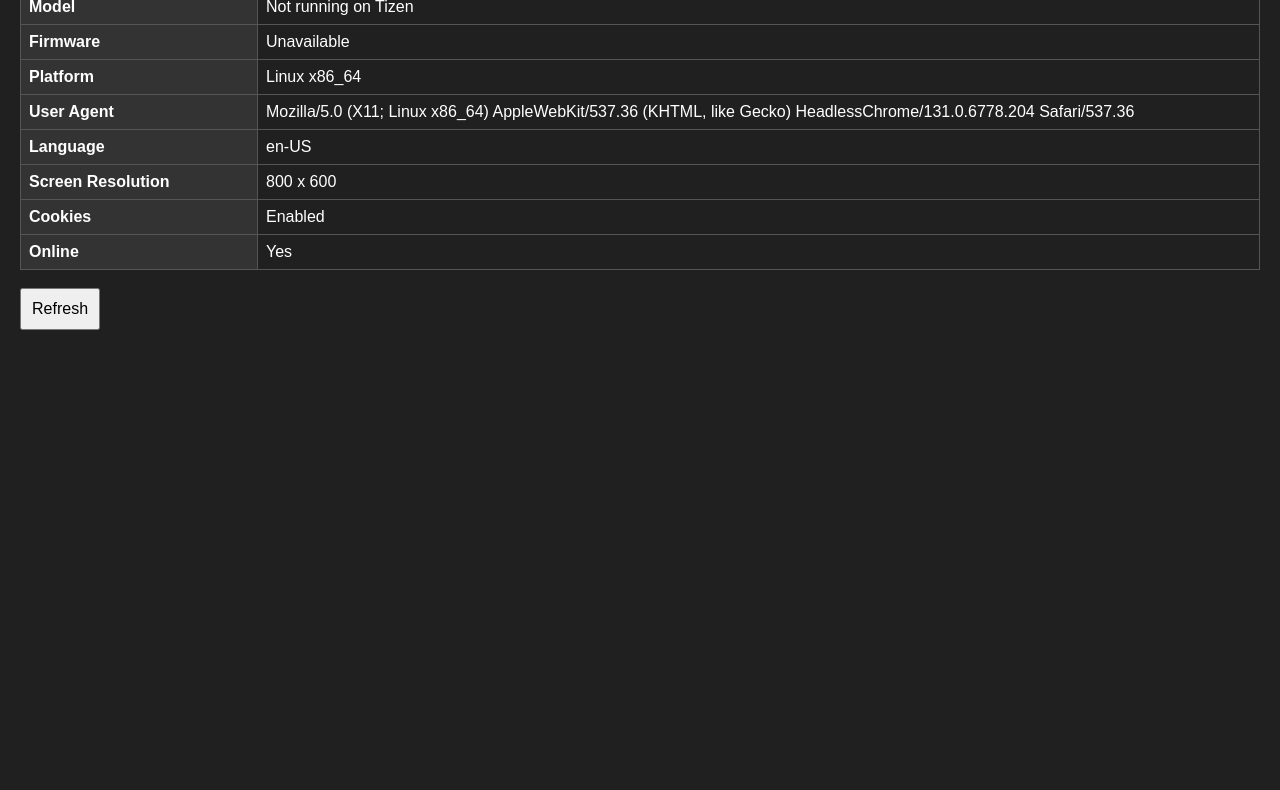
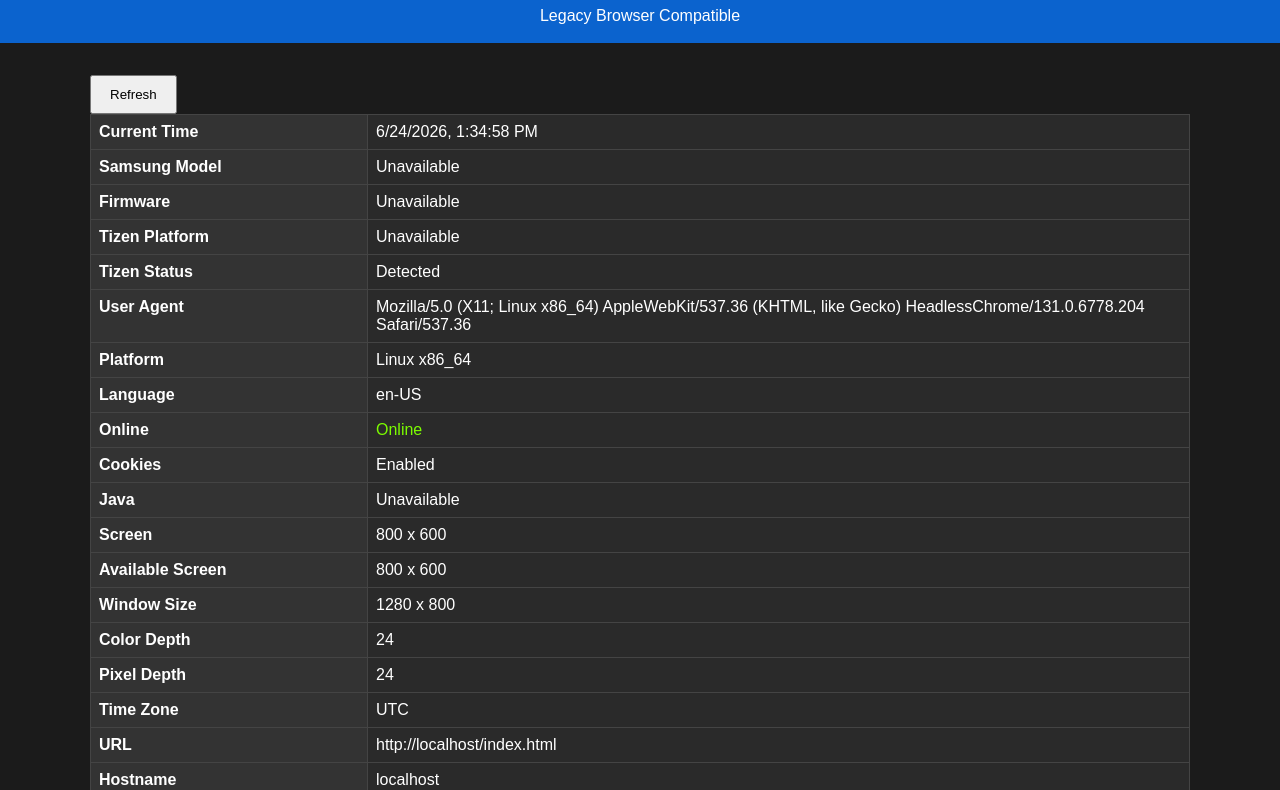
Before and after one commit to NextGenSandbox/NextGenSandbox.github.io, a plain HTML site: page index.html in a window 1280 px wide. Shown: the part 91-881 px from the top of the page. Before the commit the page ends 800 px from the top, so only its background shows below. Drawn offline with Linux system fonts and the light colour scheme.

Commit message:
Update index.html

```diff
--- a/index.html
+++ b/index.html
@@ -1,155 +1,97 @@
-<!DOCTYPE HTML>
+<!DOCTYPE html>
 <html>
 <head>
-<meta http-equiv="Content-Type" content="text/html; charset=UTF-8">
-<title>Samsung TV Information</title>
-
-<style type="text/css">
-body{
-    font-family:Arial,Helvetica,sans-serif;
-    background:#202020;
-    color:#FFFFFF;
-    margin:20px;
+<meta charset="UTF-8">
+<meta http-equiv="X-UA-Compatible" content="IE=edge">
+<title>Samsung TV Information Dashboard</title>
+<style>
+body{margin:0;font-family:Arial,Helvetica,sans-serif;background:#1b1b1b;color:#fff}
+header{background:#0b63ce;padding:18px;text-align:center}
+#wrap{width:90%;max-width:1100px;margin:20px auto}
+table{width:100%;border-collapse:collapse;background:#2a2a2a}
+td{border:1px solid #444;padding:8px;vertical-align:top}
+td:first-child{width:260px;font-weight:bold;background:#333}
+.ok{color:#7CFC00}.bad{color:#ff6b6b}
+button{padding:10px 18px;margin:12px 6px 0 0}
+#log{height:180px;overflow:auto;background:#111;border:1px solid #444;padding:8px;font-family:monospace}
+</style>
+<script type="text/javascript">
+function $(i){return document.getElementById(i);}
+function set(id,v){$(id).innerHTML=v;}
+function log(t){var d=new Date();$("log").innerHTML+="["+d.toLocaleTimeString()+"] "+t+"<br>";$("log").scrollTop=$("log").scrollHeight;}
+function safe(fn){try{return fn();}catch(e){return "Unavailable";}}
+function update(){
+ set("time",new Date().toLocaleString());
+ set("ua",navigator.userAgent||"");
+ set("platform",navigator.platform||"");
+ set("lang",navigator.language||navigator.browserLanguage||"");
+ set("online",navigator.onLine?'<span class="ok">Online</span>':'<span class="bad">Offline</span>');
+ set("cookie",navigator.cookieEnabled?"Enabled":"Disabled");
+ set("java",(navigator.javaEnabled&&navigator.javaEnabled())?"Enabled":"Unavailable");
+ set("screen",screen.width+" x "+screen.height);
+ set("avail",screen.availWidth+" x "+screen.availHeight);
+ set("color",screen.colorDepth);
+ set("pixel",screen.pixelDepth);
+ set("window",window.innerWidth+" x "+window.innerHeight);
+ set("url",location.href);
+ set("host",location.hostname);
+ set("protocol",location.protocol);
+ set("history",history.length);
+ set("tz", (window.Intl&&Intl.DateTimeFormat)?Intl.DateTimeFormat().resolvedOptions().timeZone:"Unknown");
+ if(window.tizen){
+   set("tizen","Detected");
+   set("model",safe(function(){return tizen.systeminfo.getCapability("http://tizen.org/system/model_name");}));
+   set("firmware",safe(function(){return tizen.systeminfo.getCapability("http://tizen.org/system/build.string");}));
+   set("platformver",safe(function(){return tizen.systeminfo.getCapability("http://tizen.org/feature/platform.version");}));
+ } else {
+   set("tizen","Not running in Tizen");
+   set("model","Unavailable");
+   set("firmware","Unavailable");
+   set("platformver","Unavailable");
+ }
 }
-
-h1{
-    color:#00AEEF;
+window.onload=function(){update();log("Dashboard started.");setInterval(update,1000);}
+document.onkeydown=function(e){
+ e=e||window.event;
+ var k=e.keyCode||e.which;
+ set("lastkey",k);
+ log("Key pressed: "+k);
+ if(k==10009&&window.tizen){
+   try{tizen.application.getCurrentApplication().exit();}catch(err){}
+ }
 }
-
-table{
-    width:100%;
-    border-collapse:collapse;
-}
-
-td{
-    border:1px solid #555555;
-    padding:8px;
-}
-
-.label{
-    width:220px;
-    font-weight:bold;
-    background:#333333;
-}
-
-button{
-    padding:10px;
-    font-size:16px;
-}
-</style>
-
-<script type="text/javascript">
-
-function setValue(id,value){
-    document.getElementById(id).innerHTML=value;
-}
-
-function loadInfo(){
-
-    setValue("ua",navigator.userAgent);
-
-    setValue("platform",navigator.platform);
-
-    setValue("language",navigator.language || navigator.browserLanguage);
-
-    setValue("cookies",navigator.cookieEnabled ? "Enabled" : "Disabled");
-
-    setValue("online",navigator.onLine ? "Yes" : "No");
-
-    setValue("screen",
-        screen.width + " x " + screen.height);
-
-    if(window.tizen){
-
-        try{
-            setValue(
-                "model",
-                tizen.systeminfo.getCapability(
-                    "http://tizen.org/system/model_name"
-                )
-            );
-        }catch(e){
-            setValue("model","Unavailable");
-        }
-
-        try{
-            setValue(
-                "firmware",
-                tizen.systeminfo.getCapability(
-                    "http://tizen.org/system/build.string"
-                )
-            );
-        }catch(e){
-            setValue("firmware","Unavailable");
-        }
-
-    }else{
-
-        setValue("model","Not running on Tizen");
-
-        setValue("firmware","Unavailable");
-
-    }
-
-}
-
-window.onload=loadInfo;
-
 </script>
-
 </head>
-
 <body>
-
-<h1>Samsung TV Information</h1>
-
+<header><h1>Samsung TV Information Dashboard</h1><div>Legacy Browser Compatible</div></header>
+<div id="wrap">
+<button onclick="update()">Refresh</button>
 <table>
-
-<tr>
-<td class="label">Model</td>
-<td id="model">Loading...</td>
-</tr>
-
-<tr>
-<td class="label">Firmware</td>
-<td id="firmware">Loading...</td>
-</tr>
-
-<tr>
-<td class="label">Platform</td>
-<td id="platform"></td>
-</tr>
-
-<tr>
-<td class="label">User Agent</td>
-<td id="ua"></td>
-</tr>
-
-<tr>
-<td class="label">Language</td>
-<td id="language"></td>
-</tr>
-
-<tr>
-<td class="label">Screen Resolution</td>
-<td id="screen"></td>
-</tr>
-
-<tr>
-<td class="label">Cookies</td>
-<td id="cookies"></td>
-</tr>
-
-<tr>
-<td class="label">Online</td>
-<td id="online"></td>
-</tr>
-
+<tr><td>Current Time</td><td id="time"></td></tr>
+<tr><td>Samsung Model</td><td id="model"></td></tr>
+<tr><td>Firmware</td><td id="firmware"></td></tr>
+<tr><td>Tizen Platform</td><td id="platformver"></td></tr>
+<tr><td>Tizen Status</td><td id="tizen"></td></tr>
+<tr><td>User Agent</td><td id="ua"></td></tr>
+<tr><td>Platform</td><td id="platform"></td></tr>
+<tr><td>Language</td><td id="lang"></td></tr>
+<tr><td>Online</td><td id="online"></td></tr>
+<tr><td>Cookies</td><td id="cookie"></td></tr>
+<tr><td>Java</td><td id="java"></td></tr>
+<tr><td>Screen</td><td id="screen"></td></tr>
+<tr><td>Available Screen</td><td id="avail"></td></tr>
+<tr><td>Window Size</td><td id="window"></td></tr>
+<tr><td>Color Depth</td><td id="color"></td></tr>
+<tr><td>Pixel Depth</td><td id="pixel"></td></tr>
+<tr><td>Time Zone</td><td id="tz"></td></tr>
+<tr><td>URL</td><td id="url"></td></tr>
+<tr><td>Hostname</td><td id="host"></td></tr>
+<tr><td>Protocol</td><td id="protocol"></td></tr>
+<tr><td>History Length</td><td id="history"></td></tr>
+<tr><td>Last Remote Key</td><td id="lastkey">None</td></tr>
 </table>
-
-<br>
-
-<button onclick="loadInfo();">Refresh</button>
-
+<h2>Diagnostic Log</h2>
+<div id="log"></div>
+</div>
 </body>
 </html>
```
